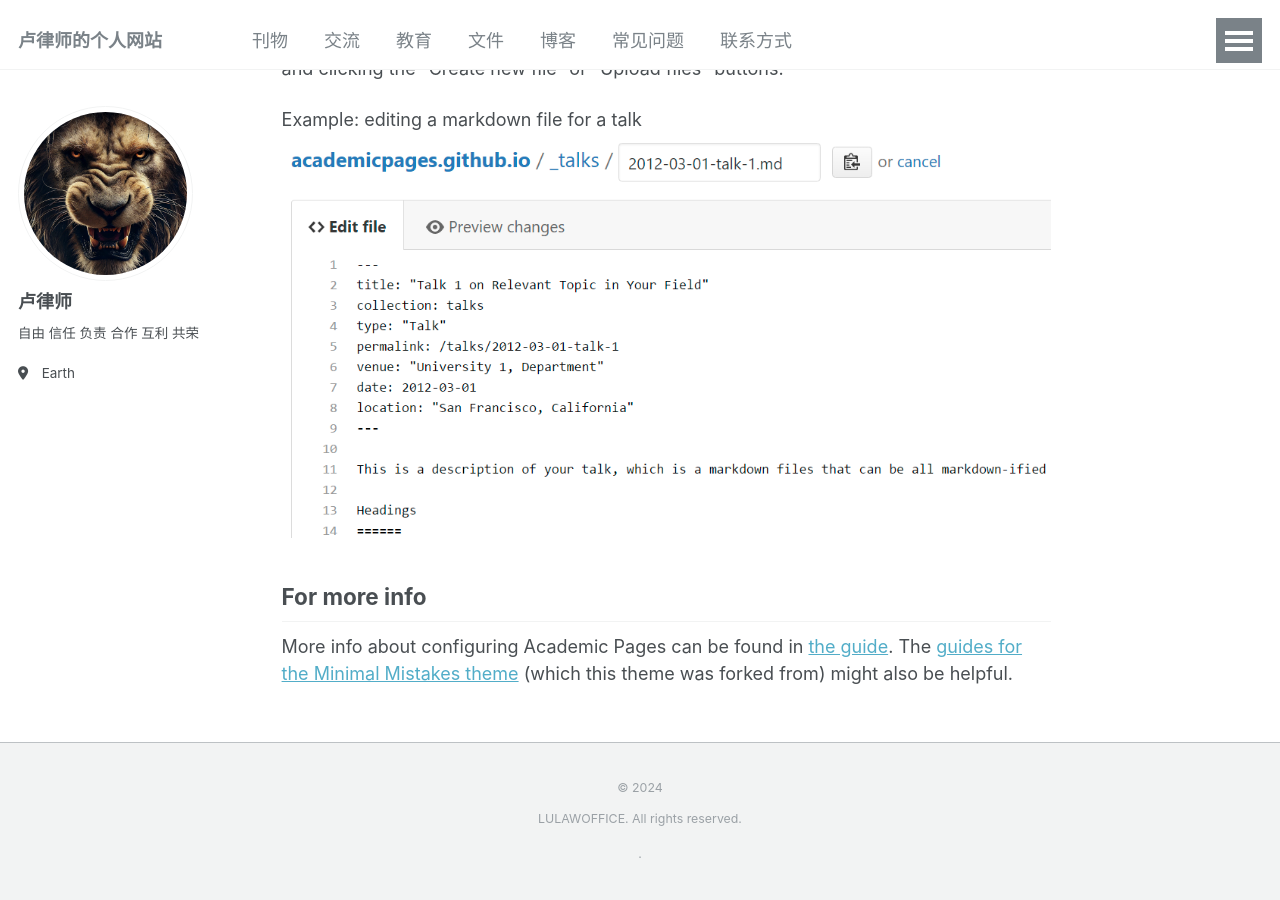
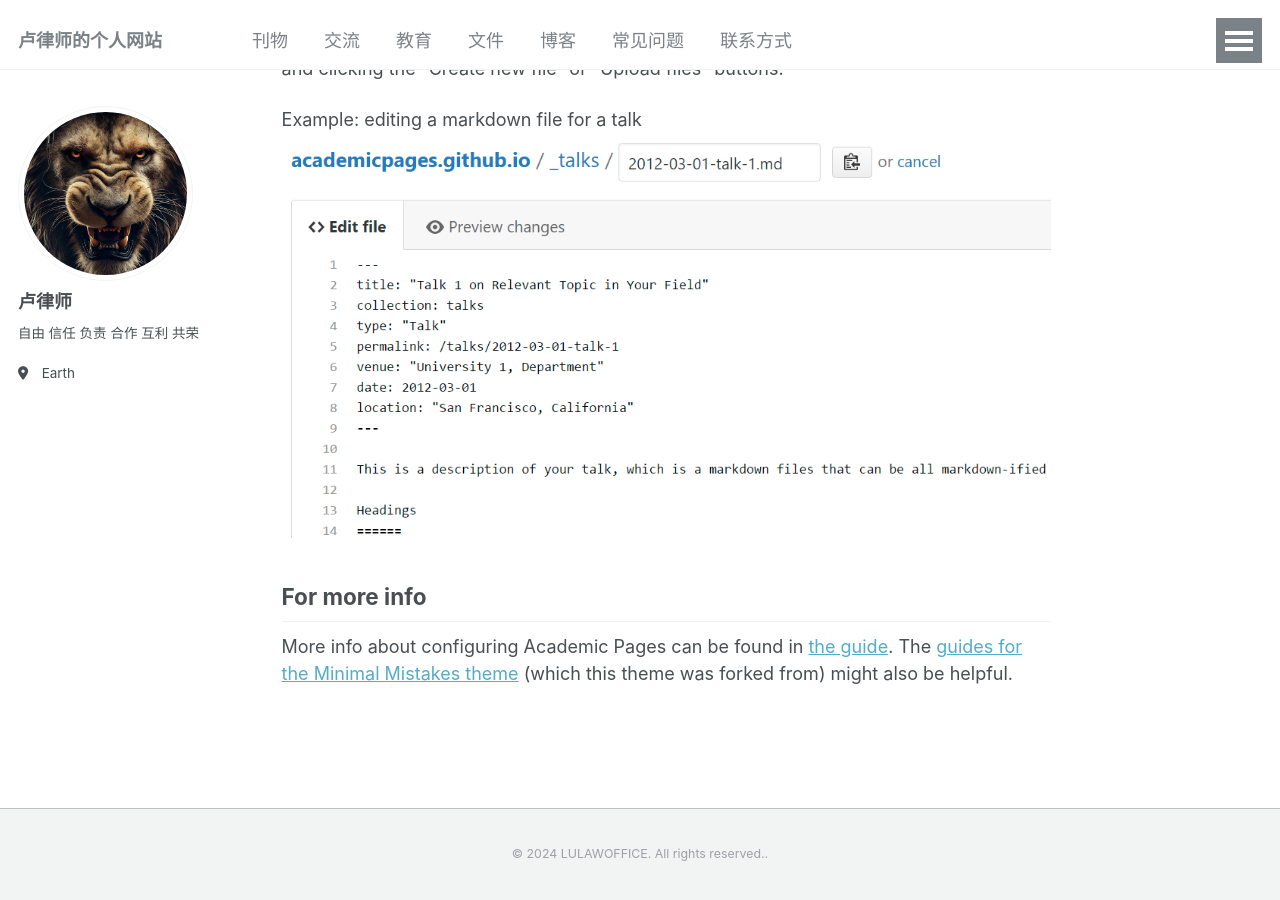
Before and after one commit to LULAWOFFICE/LULAWOFFICE.github.io, a Jekyll site: the page built from _pages/about.md, in a window 1280 px wide and 900 px high, scrolled down 2451 px. Built offline with Jekyll 4.4.1, drawn with Linux system fonts in a browser that asks for light colours.

Commit message:
Update footer.html
修改版权信息

```diff
--- a/_includes/footer.html
+++ b/_includes/footer.html
@@ -19,7 +19,7 @@
 </div>
 {% endif %}
 
-<center> <div class="page__footer-copyright">&copy; {{ site.time | date: '%Y' }}  <p>LULAWOFFICE. All rights reserved.</p>.</div></center>
+<center> <div class="page__footer-copyright">&copy; {{ site.time | date: '%Y' }}  <span>LULAWOFFICE. All rights reserved.</span>.</div></center>
 
 <!-- <center> <div class="page__footer-copyright">&copy; {{ site.time | date: '%Y' }} {{ site.name | default: site.title }}. {{ site.data.ui-text[site.locale].powered_by | default: "Powered by" }} <a href="http://jekyllrb.com" rel="nofollow">Jekyll</a> &amp; <a href="https://github.com/academicpages/academicpages.github.io">AcademicPages</a>, a fork of <a href="https://mademistakes.com/work/minimal-mistakes-jekyll-theme/" rel="nofollow">Minimal Mistakes</a>.</div></center> -->
 <!--  <center>  <p> &copy; 2024 LULAWOFFICE. All rights reserved.</p></center>
```
